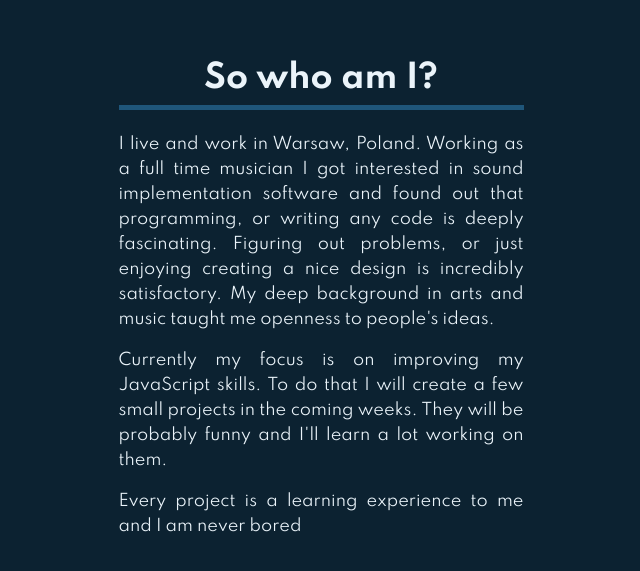
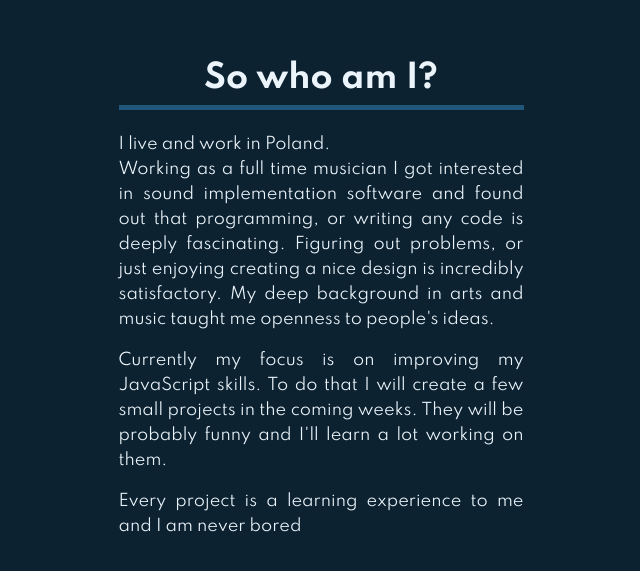
Before and after one commit to b-tkacz/b-tkacz.github.io, a plain HTML site: page index.html in a window 1280 px wide. Shown: the part 2463-3034 px from the top of the page, without its empty margins (319-959 px from the left). Drawn offline with Linux system fonts and the light colour scheme.

Commit message:
Update index.html

```diff
--- a/index.html
+++ b/index.html
@@ -145,7 +145,7 @@
             <div class="section-text" id="about-txt">
                 <div class="section-about" >
                     <h1>So who am I?</h1>
-                    <p class="about-content">I live and work in Warsaw, Poland.
+                    <p class="about-content">I live and work in Poland. <br>
                         Working as a full time musician I got interested in sound implementation software and
                         found out that programming, or writing any code is deeply fascinating.
                         Figuring out problems, or just enjoying creating a nice design is incredibly
```
